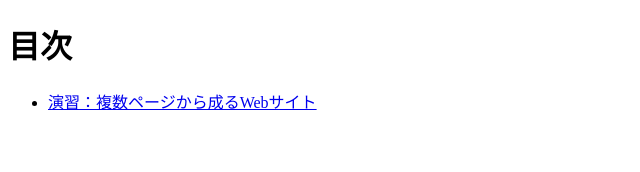
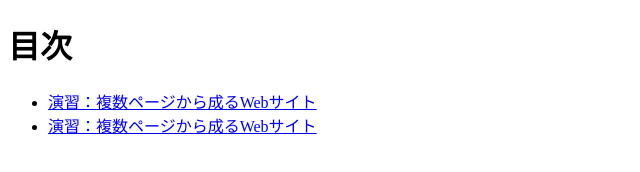
Before and after one commit to ttc2650dt0002-coder/20261112-hc, a plain HTML site: page index.html in a window 1280 px wide. Shown: the whole page, without its empty margins (0-640 px from the left). Drawn offline with Linux system fonts and the light colour scheme.

Commit message:
Fix link in index.html to include custom directory

```diff
--- a/index.html
+++ b/index.html
@@ -10,6 +10,7 @@
 
     <ul>
      <li><a href="id-class/index.html">演習：複数ページから成るWebサイト</a></li>
+      <li><a href="id-class custom/index.html">演習：複数ページから成るWebサイト</a></li>
     </ul>
   </body>
 </html>
```
